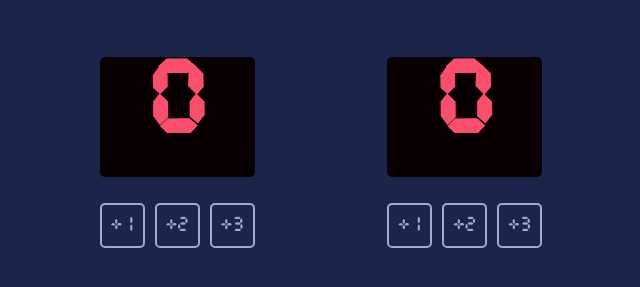
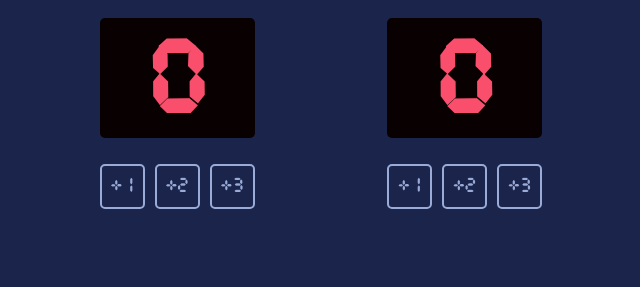
Before and after one commit to mikeaca/Basketball-Scoreboard, a plain HTML site: page index.html in a window 1280 px wide. Shown: the part 117-404 px from the top of the page, without its empty margins (319-959 px from the left). Drawn offline with Linux system fonts and the light colour scheme.

Commit message:
Add files via upload

```diff
--- a/index.css
+++ b/index.css
@@ -8,7 +8,7 @@ body {
     background-color: #1B244A;
 }
 h1 {
-    font-family: Cursed;
+    /*font-family: Cursed;
     color: #EEEEEE;
     font-size: 90px;
     color: #F94F6D;
@@ -17,6 +17,18 @@ h1 {
     justify-content: center;
     /*align-items: end;
     border: 2px solid white;*/
+
+    font-family: Cursed;
+  /* color: #EEEEEE; */
+  font-size: 90px;
+  color: #f94f6d;
+  /* display: flex; */
+  /* flex-direction: row; */
+  /* justify-content: center; */
+  /*align-items: end;
+    border: 2px solid white;*/
+  text-align: center;
+  line-height: 1rem;
 }
 
 h3 {
@@ -40,11 +52,18 @@ p {
 }
 
 .counter-card {
+    /*background-color: #080001;
+    border-radius: 5px;
+    width: 155px;
+    height: 120px;
+    margin-top: 21px;*/
     background-color: #080001;
     border-radius: 5px;
     width: 155px;
     height: 120px;
     margin-top: 21px;
+    display: grid;
+    align-items: center;
 }
 
 .increment-btns {
```
